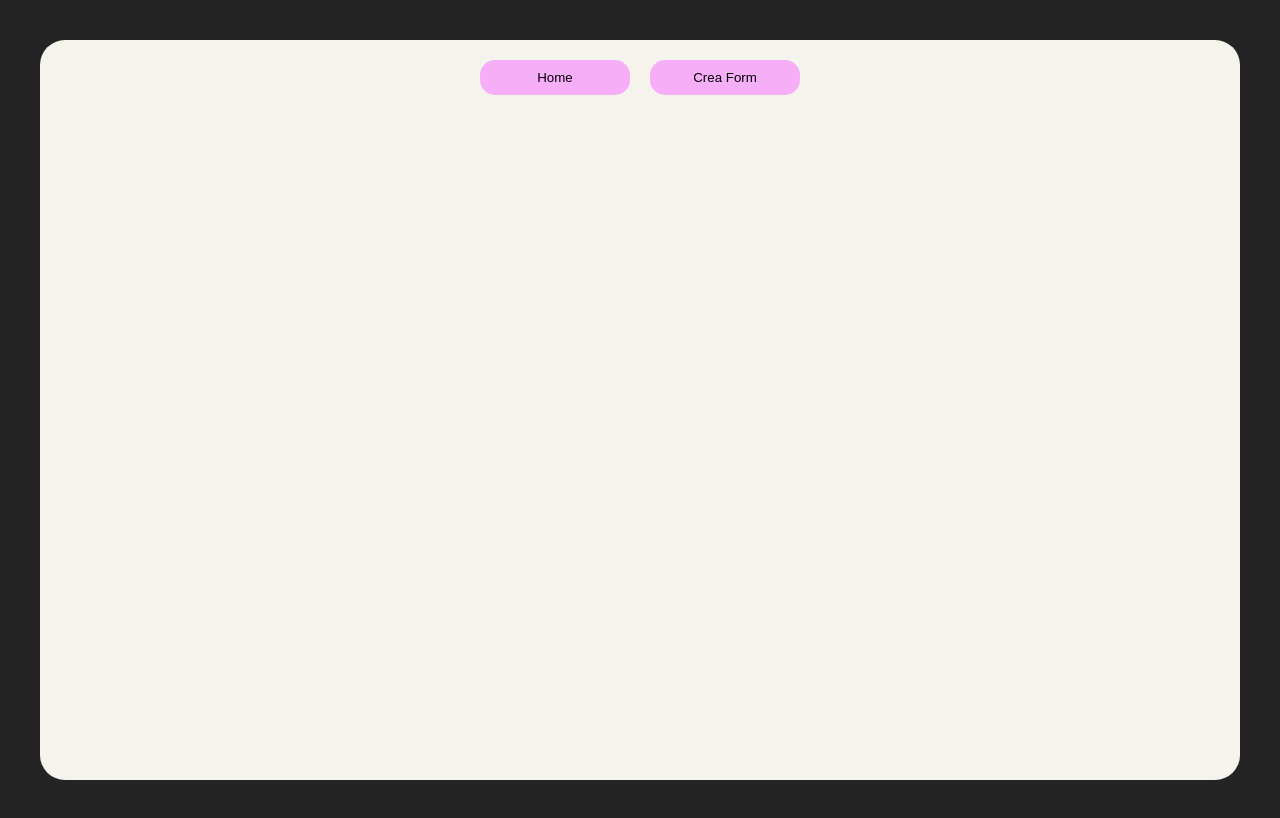
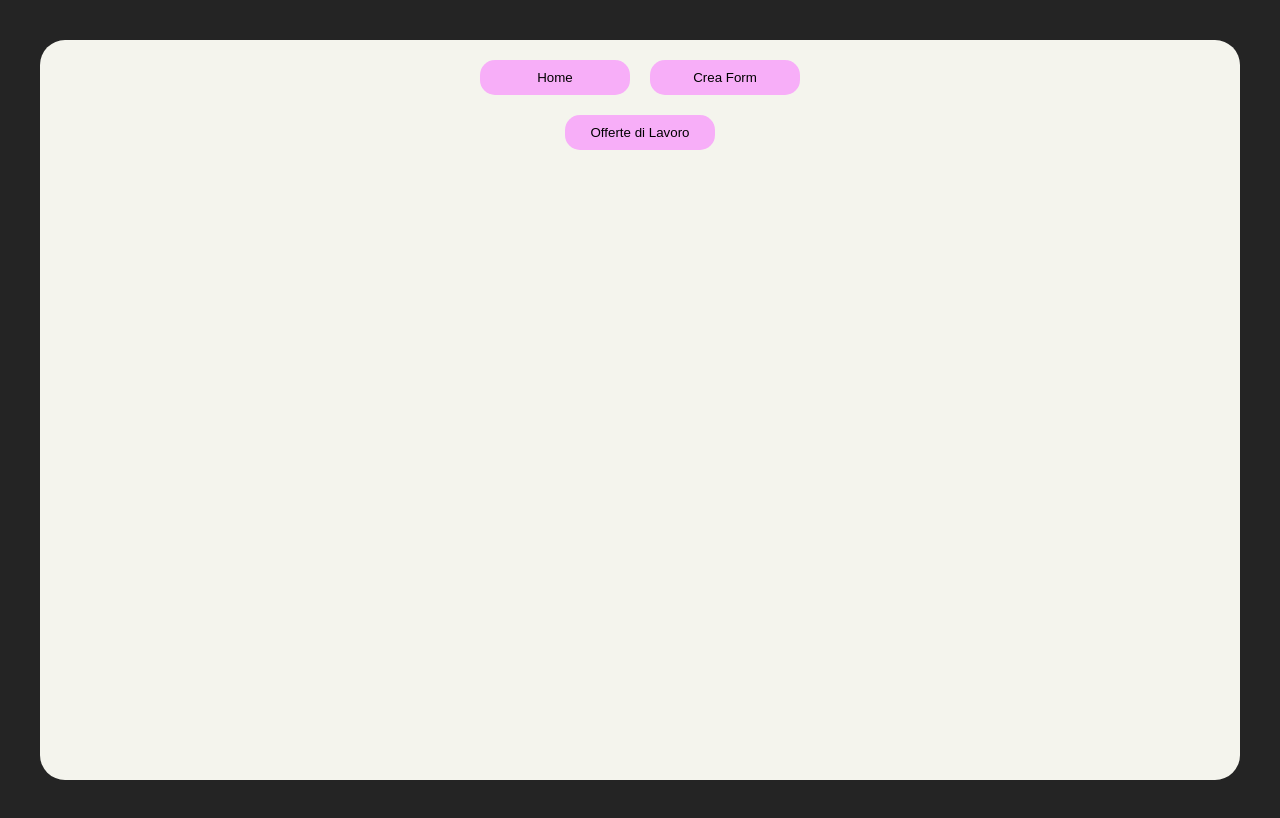
Before and after one commit to jasminarotella/jasminarotella, a React (Vite) app in the folder jasmina-rotella/: page / in a window 1280 px wide. Built offline with nearby package versions, Linux system fonts and the light colour scheme.

Commit message:
inizio offerte di lavoro

```diff
--- a/jasmina-rotella/src/App.tsx
+++ b/jasmina-rotella/src/App.tsx
@@ -8,6 +8,7 @@ import Form from './pages/Home/Form';
 import CreaForm from './pages/Home/CreaForm';
 import GeneratedForm from './pages/Home/GeneratedForm';
 import Nav from './pages/Nav';
+import Offertedilavoro from './pages/Home/OffertediLavoro/offertediLavoro';
 
 interface FormData {
   id: number;
@@ -29,6 +30,7 @@ function App() {
           element={<CreaForm setFormData={setFormData} formData={formData} />}
         />
         <Route path="/form-preview" element={<GeneratedForm />} />
+        <Route path="/offertedilavoro" element={<Offertedilavoro />} />
       </Routes>
     </Router>
     </div>
--- a/jasmina-rotella/src/pages/Home/Home.tsx
+++ b/jasmina-rotella/src/pages/Home/Home.tsx
@@ -1,3 +1,5 @@
+import { Link } from 'react-router-dom';
+import CustomButton from '../Button';
 import './Style.css'
 
 export interface HomeProps {
@@ -6,10 +8,13 @@ export interface HomeProps {
 }
 
 
-const Home : React.FC <HomeProps> = ({children, className}) => {
+const Home : React.FC <HomeProps> = ({className}) => {
     return (
        <div className={className}>
-        {children}
+        <Link to="/offertedilavoro">
+        <CustomButton className="button-jas">Offerte di Lavoro</CustomButton>
+        </Link>
+
        </div>
     )
 };
--- /dev/null
+++ b/jasmina-rotella/src/pages/Home/OffertediLavoro/offertediLavoro.tsx
@@ -0,0 +1,6 @@
+const offertedilavoro: React.FC = () => {
+    return (
+        <div>Ciao</div>
+    )
+};
+export default offertedilavoro;
```
